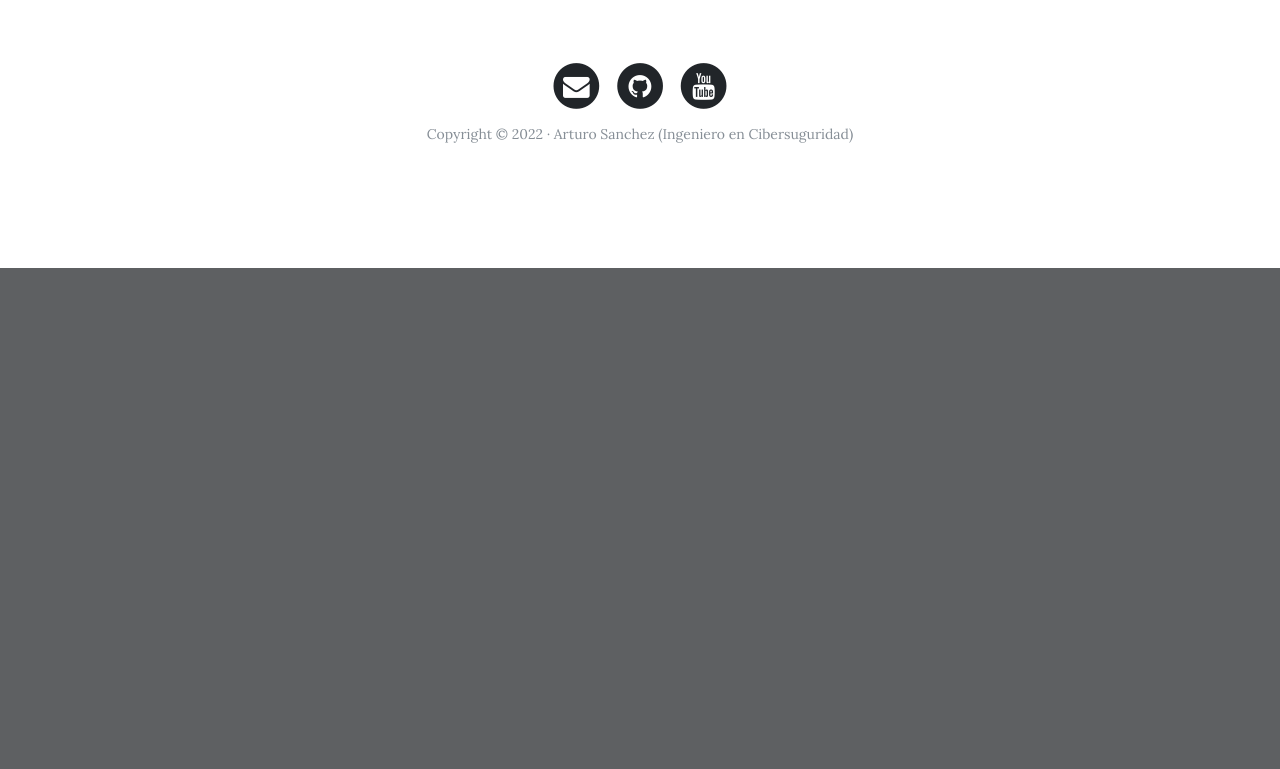
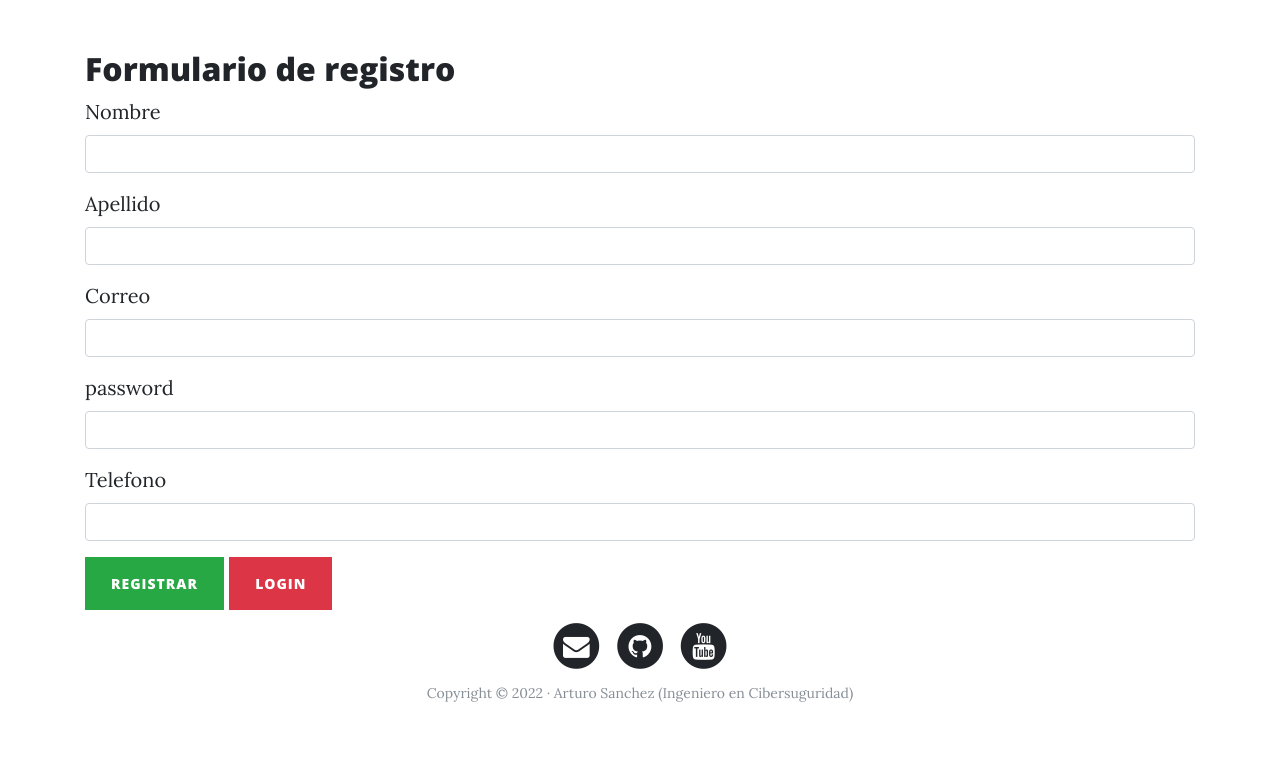
Before and after one commit to ArtKira/webpersonal, a Flask app: page /auth/register in a window 1280 px wide. Shown: the part 532-1301 px from the top of the page. Before the commit the page ends 800 px from the top, so only its background shows below. Run offline with Flask 2, Linux system fonts and the light colour scheme; some libraries are stand-ins or nearby versions.

Commit message:
Se crea formulario de registro 1.13

```diff
--- a/web_personal/templates/auth/register.html
+++ b/web_personal/templates/auth/register.html
@@ -4,3 +4,35 @@
 
 {%block header_title %}Autenticacion{%endblock%}
 {%block header_sub %}Register{%endblock%}
+
+{%block content %}
+<div class="container">
+<h2>Formulario de registro</h2>
+<form action="">
+    <div class="mb-3">
+        <label for="email" class="form-label">Nombre</label>
+        <input type="text" class="form-control" id="name" name="name">
+      </div>
+      <div class="mb-3">
+        <label for="lastname" class="form-label">Apellido</label>
+        <input type="text" class="form-control" id="lastname" name="lastname">
+      </div>
+      <div class="mb-3">
+        <label for="email" class="form-label">Correo</label>
+        <input type="email" class="form-control" id="email" name="email">
+      </div>
+      <div class="mb-3">
+        <label for="pass" class="form-label">password</label>
+        <input type="password" class="form-control" id="password" name="password">
+      </div>
+      <div class="mb-3">
+        <label for="phone" class="form-label">Telefono</label>
+        <input type="number" class="form-control" id="phone" name="phone">
+      </div>
+      <button type="submit" class="btn btn-success">Registrar</button>
+      <a type="button" class="btn btn-danger" href="{{url_for('login')}}">Login</a>
+
+</form>
+</div>
+
+{%endblock%}
```
